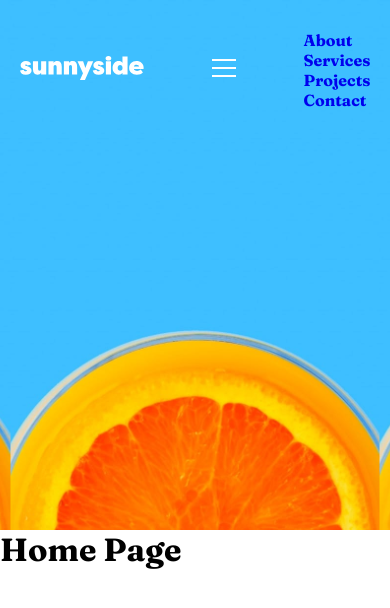
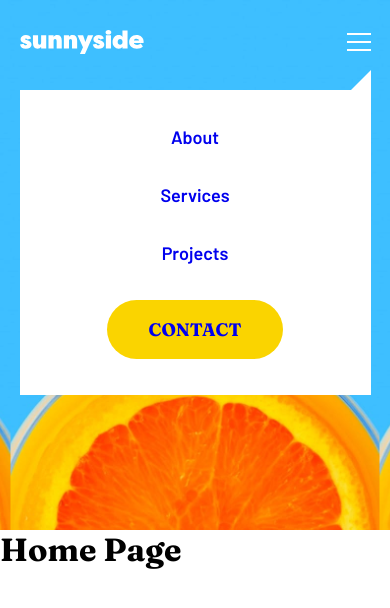
Before and after one commit to OscarAnillo/sunny-side-landing-fe, a Next.js app: page / in a window 390 px wide. Both pictures are taken after a click on the element 358 px from the left and 44 px from the top of the page. Shown: the top 608 px of the page. Built offline with nearby package versions, Linux system fonts and the light colour scheme.

Commit message:
add styles for mobile menu

```diff
--- a/components/navBar-component.js
+++ b/components/navBar-component.js
@@ -26,12 +26,14 @@ export default function NavBar(){
                     <img src="/images/icon-hamburger.svg"alt ="" />
                 </div>
                 {showMenu &&
-                <div>
+                <div className='mobile-nav'>
                 <ul>
                         <li><Link href="/about">About</Link></li>
                         <li><Link href="/services">Services</Link></li>
                         <li><Link href="/projects">Projects</Link></li>
-                        <li><Link href="/contact">Contact</Link></li>
+                        <div className='contact'>
+                            <li><Link href="/contact">Contact</Link></li>
+                        </div>
                     </ul>
                 </div>
                 }
--- a/styles/globals.css
+++ b/styles/globals.css
@@ -27,10 +27,51 @@ body {
   justify-content: space-between;
   position: relative;
   top: 30px;
+  padding-bottom: 2em;
 }
 
 .nav-row .desktop-nav {
   display: none;
+}
+
+.nav-row .mobile-nav {
+  background-color: hsl(0, 0%, 100%);
+  width: 100%;
+  position: absolute;
+  top: 100%;
+  text-align: center;
+}
+.mobile-nav::before {
+  content: '';
+  position: absolute;
+  top: -1.25rem;
+  right: 0;
+  width: 0;
+  height: 0;
+  border-width: 0.625rem;
+  border-style: solid;
+  border-color: transparent #fff #fff transparent;
+}
+.nav-row .mobile-nav li {
+  margin: 2em 0;
+  font-family: 'Barlow', sans-serif;
+  font-size: 18px;
+  font-weight: 600;
+}
+.nav-row .about {
+  color: red;
+}
+.nav-row .contact {
+  width: 50%;
+  margin: auto;
+}
+.nav-row .contact li {
+  background-color: hsl(51, 100%, 49%);
+  padding: 1em;
+  border: none;
+  border-radius: 50px;
+  font-family: 'Fraunces', serif;
+  text-transform: uppercase;
 }
 
 /* Hero Component */
```
